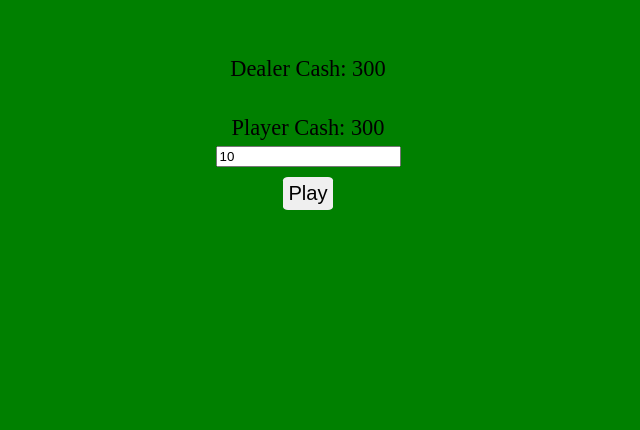
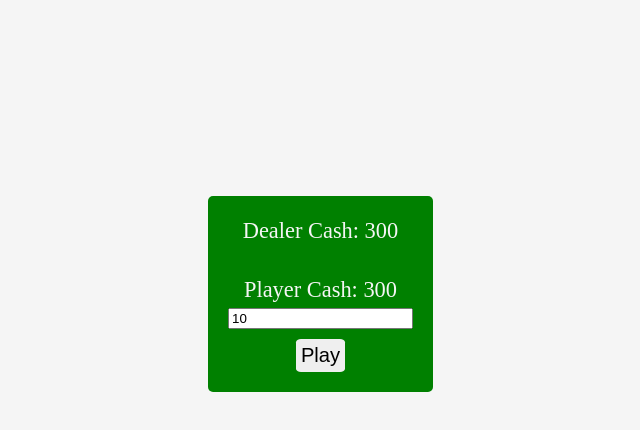
Before and after one commit to AymanJabr/Blackjack-game-full-shoe-2-decks, a plain HTML site: page index.html in a window 1280 px wide. Shown: the part 104-534 px from the top of the page, without its empty margins (332-972 px from the left). Drawn offline with Linux system fonts and the light colour scheme.

Commit message:
changed game look

```diff
--- a/index.html
+++ b/index.html
@@ -8,6 +8,8 @@
     <title>Full Blackjack game</title>
   </head>
   <body>
+
+    <div class="container">
 
     <p id="dealerCashText">Dealer's Cash: $50</p>
 
@@ -55,5 +57,7 @@
     <p id="gameExplanationText" class="gameExplanationText"></p>
     <button id="playButton">Play</button>
     <button id="restartGameButton">Restart Game</button>
+    </div>
+
   </body>
 </html>
--- a/style.css
+++ b/style.css
@@ -1,13 +1,32 @@
 * {
   margin: 0;
+  color: whitesmoke;
 }
 
 body {
-  background: green;
+  background: whitesmoke;
   text-align: center;
   margin-top: 20vh;
   margin-bottom: 50px;
   font-size: 1.4em;
+}
+
+.container{
+  background: green;
+
+  position: absolute;
+  left: 50%;
+  top: 50%;
+
+  margin-left: -100px;
+  /* -1/2 width */
+  margin-top: -100px;
+  /* -1/2 height */
+  margin-bottom: 200px;
+  border-radius: 5px 5px 5px 5px;
+  padding: 20px;
+
+
 }
 
 button {
@@ -15,9 +34,14 @@ button {
   border: none;
   border-radius: 10%;
   padding: 5px;
+  color: black;
 }
 button:hover {
   background: rgb(191, 255, 249);
+}
+
+input{
+  color: black;
 }
 
 img {
```
